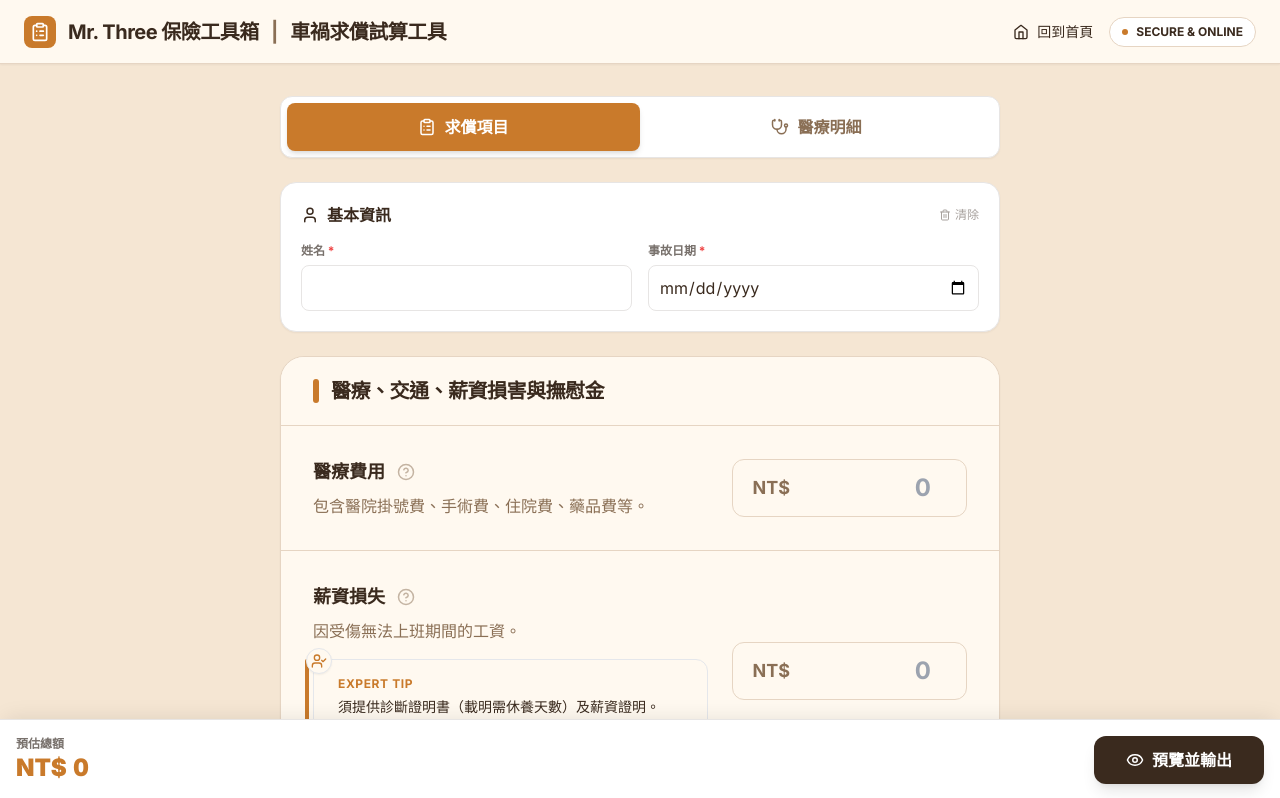
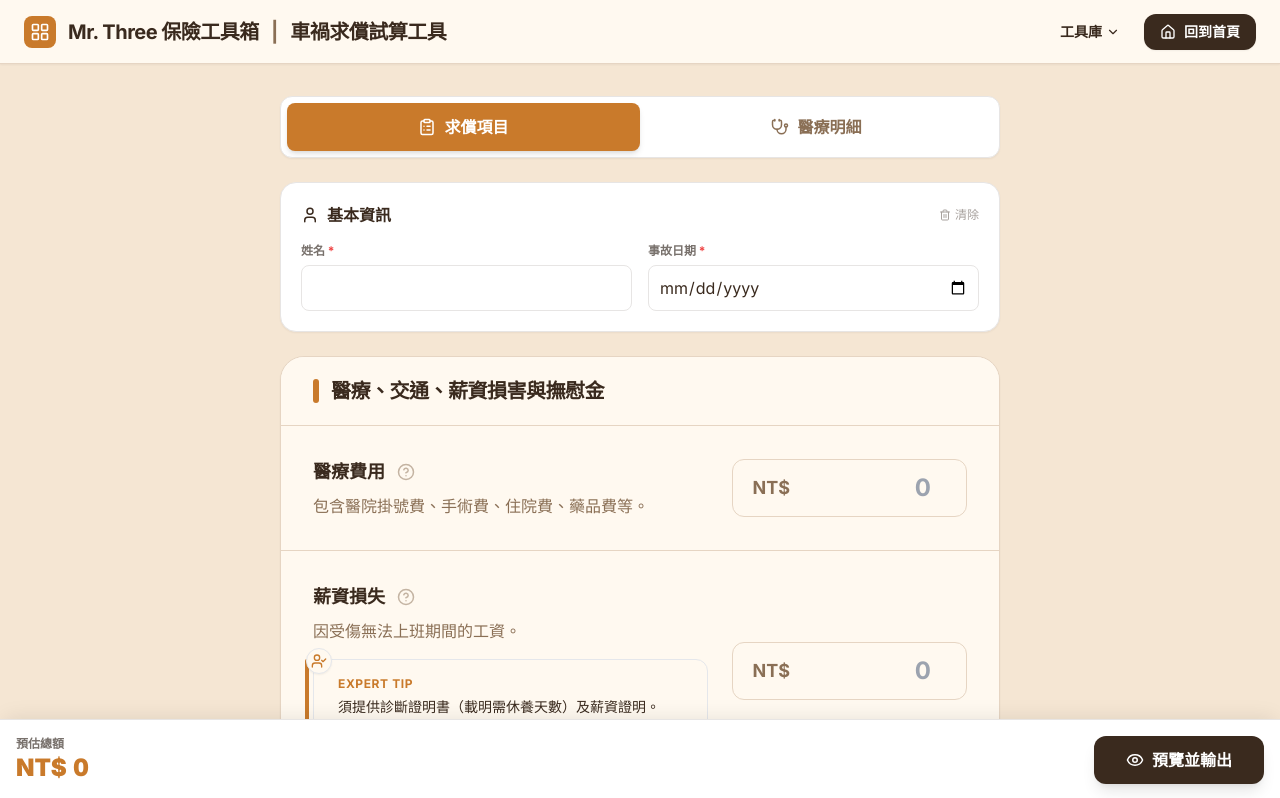
Before and after one commit to lovehinalh-ux/CarClaim-AutoComp-Expert, a React (Vite) app: page / in a window 1280 px wide. Shown: the top 798 px of the page. Built offline with nearby package versions, Linux system fonts and the light colour scheme; the HTML template or start-up script is replaced by a standard one.

Commit message:
feat: update header navigation with tool library dropdown and lucide icons

```diff
--- a/package.json
+++ b/package.json
@@ -19,7 +19,10 @@
   "devDependencies": {
     "@tailwindcss/postcss": "^4.1.18",
     "@tailwindcss/vite": "^4.1.18",
+    "@types/html2pdf.js": "^0.10.0",
     "@types/node": "^22.14.0",
+    "@types/react": "^19.2.9",
+    "@types/react-dom": "^19.2.3",
     "@vitejs/plugin-react": "^5.0.0",
     "autoprefixer": "^10.4.23",
     "eslint": "^9.39.2",
--- a/src/components/Header.tsx
+++ b/src/components/Header.tsx
@@ -1,68 +1,43 @@
 import React from 'react';
+import { Home, ChevronDown, LayoutGrid } from 'lucide-react';
 
 const Header: React.FC = () => {
   return (
     <header className="h-16 bg-[var(--color-brand-surface)] border-b border-[var(--color-brand-border)] flex items-center justify-between px-4 md:px-6 shadow-sm sticky top-0 z-50 animate-in fade-in slide-in-from-top-2 duration-500">
       <div className="flex items-center gap-3">
         <div className="bg-[var(--color-brand-primary)] p-1.5 rounded-lg text-white">
-          <svg
-            xmlns="http://www.w3.org/2000/svg"
-            viewBox="0 0 24 24"
-            fill="none"
-            stroke="currentColor"
-            strokeWidth="2"
-            strokeLinecap="round"
-            strokeLinejoin="round"
-            className="w-5 h-5"
-          >
-            <rect width="8" height="4" x="8" y="2" rx="1" ry="1" />
-            <path d="M16 4h2a2 2 0 0 1 2 2v14a2 2 0 0 1-2 2H6a2 2 0 0 1-2-2V6a2 2 0 0 1 2-2h2" />
-            <path d="M12 11h4" />
-            <path d="M12 16h4" />
-            <path d="M8 11h.01" />
-            <path d="M8 16h.01" />
-          </svg>
+          <LayoutGrid size={20} />
         </div>
         <h1 className="text-lg md:text-xl font-bold text-[var(--color-brand-secondary)] tracking-tight">
           Mr. Three 保險工具箱 <span className="hidden md:inline text-[var(--color-brand-muted)] mx-2">|</span> <span className="hidden md:inline">車禍求償試算工具</span>
         </h1>
       </div>
 
-      <div className="flex items-center gap-4">
+      <div className="flex items-center gap-6">
+        <div className="relative group">
+          <button className="flex items-center gap-1 text-sm font-bold text-[var(--color-brand-secondary)] hover:text-[var(--color-brand-primary)] transition-colors py-2 focus:outline-none">
+            工具庫
+            <ChevronDown size={14} />
+          </button>
+          {/* Dropdown menu */}
+          <div className="absolute right-0 mt-0 w-64 rounded-xl shadow-xl bg-white ring-1 ring-[#DED6CC] ring-opacity-100 opacity-0 invisible group-hover:opacity-100 group-hover:visible transition-all duration-200 transform origin-top-right z-50 top-full p-1">
+            <div className="py-1">
+              <a href="https://simple-insurance-check.zeabur.app/" target="_blank" rel="noopener noreferrer" className="block px-4 py-3 text-sm text-[var(--color-brand-secondary)] hover:bg-[var(--color-brand-background)] hover:text-[var(--color-brand-primary)] transition-colors rounded-lg mb-0.5">快速保險檢視器</a>
+              <a href="https://claimhelper.zeabur.app/" target="_blank" rel="noopener noreferrer" className="block px-4 py-3 text-sm text-[var(--color-brand-secondary)] hover:bg-[var(--color-brand-background)] hover:text-[var(--color-brand-primary)] transition-colors rounded-lg mb-0.5">保險理賠文件準備工具</a>
+              <a href="https://carclaim-autocomp.zeabur.app/" target="_blank" rel="noopener noreferrer" className="block px-4 py-3 text-sm text-[var(--color-brand-secondary)] hover:bg-[var(--color-brand-background)] hover:text-[var(--color-brand-primary)] transition-colors rounded-lg mb-0.5">車禍求償試算工具</a>
+              <a href="https://insurance-companies.zeabur.app/" target="_blank" rel="noopener noreferrer" className="block px-4 py-3 text-sm text-[var(--color-brand-secondary)] hover:bg-[var(--color-brand-background)] hover:text-[var(--color-brand-primary)] transition-colors rounded-lg">各家保險公司官網與理賠連結</a>
+            </div>
+          </div>
+        </div>
+
         <a
-          href="https://personal-intro-blue.zeabur.app/#tools"
-          className="flex items-center gap-2 text-[var(--color-brand-secondary)] hover:text-[var(--color-brand-primary)] transition-colors font-medium text-sm"
+          href="https://personal-intro-blue.zeabur.app/"
+          className="flex items-center gap-2 text-white bg-[var(--color-brand-secondary)] hover:bg-[var(--color-brand-primary)] px-4 py-2 rounded-xl transition-all font-bold text-sm shadow-sm"
         >
-          <svg
-            xmlns="http://www.w3.org/2000/svg"
-            viewBox="0 0 24 24"
-            fill="none"
-            stroke="currentColor"
-            strokeWidth="2"
-            strokeLinecap="round"
-            strokeLinejoin="round"
-            className="w-4 h-4"
-          >
-            <path d="m3 9 9-7 9 7v11a2 2 0 0 1-2 2H5a2 2 0 0 1-2-2z" />
-            <polyline points="9 22 9 12 15 12 15 22" />
-          </svg>
+          <Home size={16} />
           <span className="hidden md:inline">回到首頁</span>
         </a>
-
-        <div className="hidden md:flex items-center gap-2 text-[var(--color-brand-secondary)] font-bold text-xs bg-white px-3 py-1.5 rounded-full border border-[var(--color-brand-border)]">
-          <div
-            className="w-1.5 h-1.5 rounded-full bg-[var(--color-brand-primary)]"
-            style={{ animation: 'pulse-light 2.8s ease-in-out infinite' }}
-          ></div>
-          SECURE & ONLINE
-        </div>
       </div>
-      <style>{`
-        @keyframes pulse-light {
-          0%, 100% { transform: scale(1); opacity: 1; }
-          50% { transform: scale(1.06); opacity: 0.75; }
-        }
-      `}</style>
     </header>
   );
 };
```
Also changed, not shown: 1 other file (tests, documents, lock files or other folders).
